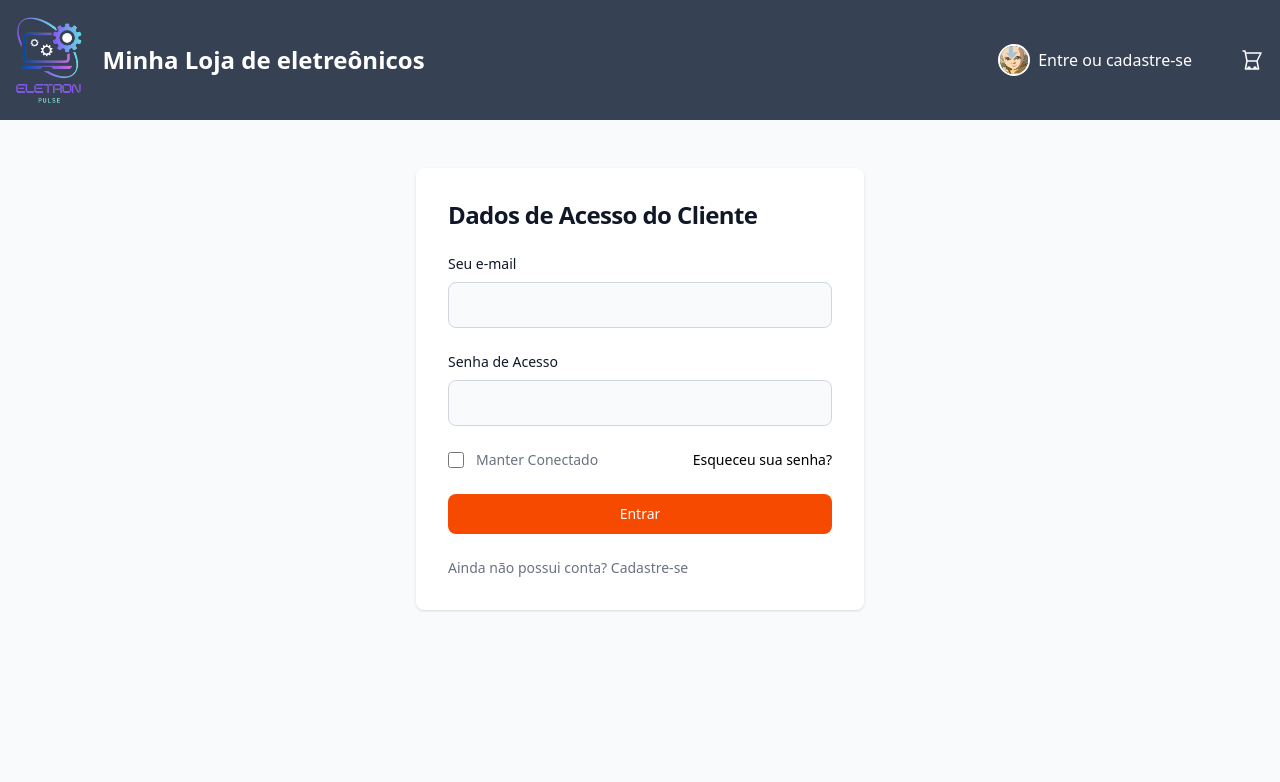
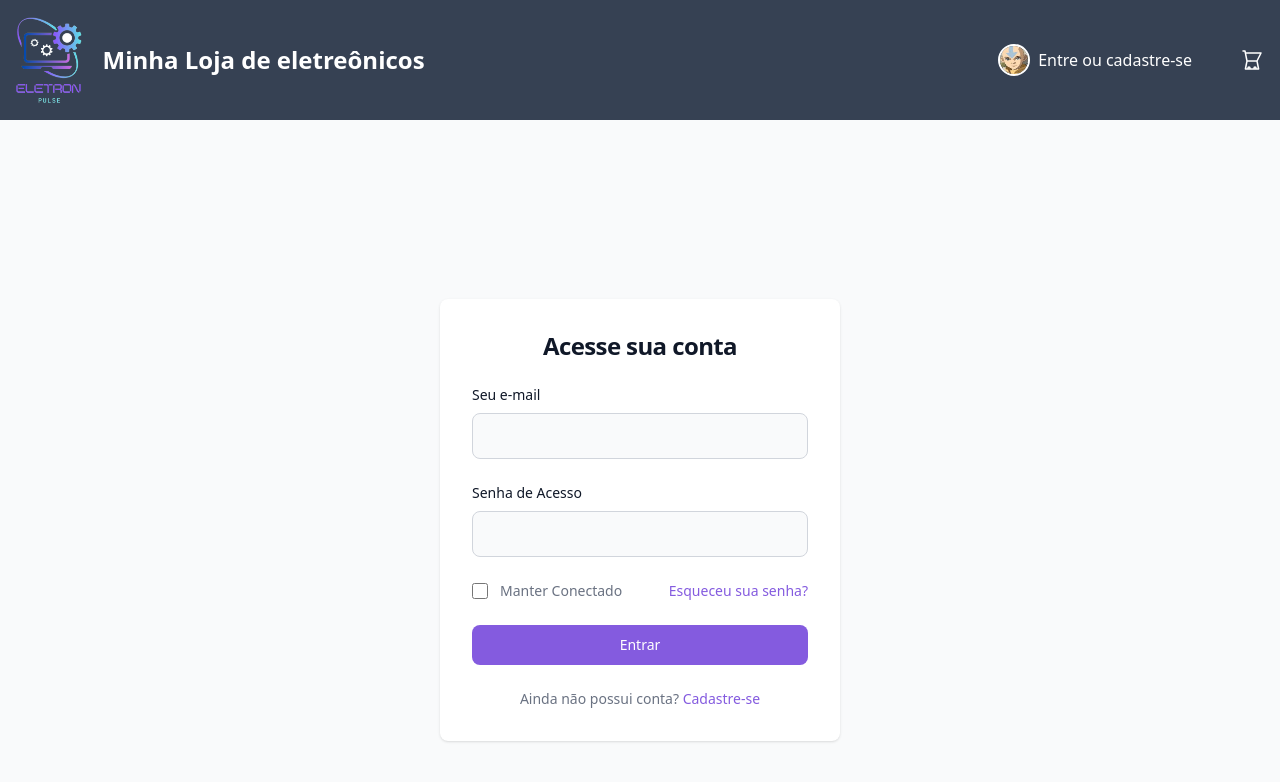
Before and after one commit to Eletron-Pulse/Front, a Next.js app: page /login in a window 1280 px wide. Shown: the top 782 px of the page. Built offline with nearby package versions, Linux system fonts and the light colour scheme.

Commit message:
Correção de erros

```diff
--- a/src/app/login/page.tsx
+++ b/src/app/login/page.tsx
@@ -53,27 +53,25 @@ export default function Login() {
     }
 
     return (
-        <section className="bg-gray-50 dark:bg-gray-900">
-            <p style={{ height: 48 }}></p>
-            <div className="flex flex-col items-center px-6 py-8 mx-auto md:h-screen lg:py-0">
-                <div className="w-full bg-white rounded-lg shadow dark:border md:mt-0 sm:max-w-md xl:p-0 dark:bg-gray-800 dark:border-gray-700">
+        <section className="bg-gray-50 dark:bg-gray-900 min-h-screen flex items-center justify-center">
+            <div className="flex flex-col items-center px-6 py-8 mx-auto w-full max-w-md">
+                <div className="w-full bg-white rounded-lg shadow dark:border dark:bg-gray-800 dark:border-gray-700">
                     <div className="p-6 space-y-4 md:space-y-6 sm:p-8">
-                        <h1 className="text-xl font-bold leading-tight tracking-tight text-gray-900 md:text-2xl dark:text-white">
-                            Dados de Acesso do Cliente
+                        <h1 className="text-3xl font-extrabold leading-tight tracking-tight text-gray-900 md:text-2xl dark:text-white text-center">
+                            Acesse sua conta
                         </h1>
-                        <form className="space-y-4 md:space-y-6"
-                           onSubmit={handleSubmit(verificaLogin)} >
+                        <form className="space-y-4 md:space-y-6" onSubmit={handleSubmit(verificaLogin)}>
                             <div>
                                 <label htmlFor="email" className="block mb-2 text-sm font-medium text-gray-900 dark:text-white">Seu e-mail</label>
                                 <input type="email" id="email"
-                                       className="bg-gray-50 border border-gray-300 text-gray-900 rounded-lg focus:ring-primary-600 focus:border-primary-600 block w-full p-2.5 dark:bg-gray-700 dark:border-gray-600 dark:placeholder-gray-400 dark:text-white dark:focus:ring-blue-500 dark:focus:border-blue-500"
+                                       className="bg-gray-50 border border-gray-300 text-gray-900 rounded-lg focus:ring-[#845bdf] focus:border-[#845bdf] block w-full p-2.5 dark:bg-gray-700 dark:border-gray-600 dark:placeholder-gray-400 dark:text-white dark:focus:ring-[#845bdf] dark:focus:border-[#845bdf]"
                                        required
                                        {...register("email")} />
                             </div>
                             <div>
                                 <label htmlFor="password" className="block mb-2 text-sm font-medium text-gray-900 dark:text-white">Senha de Acesso</label>
                                 <input type="password" id="password"
-                                       className="bg-gray-50 border border-gray-300 text-gray-900 rounded-lg focus:ring-primary-600 focus:border-primary-600 block w-full p-2.5 dark:bg-gray-700 dark:border-gray-600 dark:placeholder-gray-400 dark:text-white dark:focus:ring-blue-500 dark:focus:border-blue-500"
+                                       className="bg-gray-50 border border-gray-300 text-gray-900 rounded-lg focus:ring-[#845bdf] focus:border-[#845bdf] block w-full p-2.5 dark:bg-gray-700 dark:border-gray-600 dark:placeholder-gray-400 dark:text-white dark:focus:ring-[#845bdf] dark:focus:border-[#845bdf]"
                                        required
                                        {...register("senha")} />
                             </div>
@@ -82,20 +80,20 @@ export default function Login() {
                                     <div className="flex items-center h-5">
                                         <input id="remember"
                                                aria-describedby="remember" type="checkbox"
-                                               className="w-4 h-4 border border-gray-300 rounded bg-gray-50 focus:ring-3 focus:ring-primary-300 dark:bg-gray-700 dark:border-gray-600 dark:focus:ring-primary-600 dark:ring-offset-gray-800"
+                                               className="w-4 h-4 border border-gray-300 rounded bg-gray-50 focus:ring-3 focus:ring-[#845bdf] dark:bg-gray-700 dark:border-gray-600 dark:focus:ring-[#845bdf] dark:ring-offset-gray-800"
                                                {...register("manter")} />
                                     </div>
                                     <div className="ml-3 text-sm">
                                         <label htmlFor="remember" className="text-gray-500 dark:text-gray-300">Manter Conectado</label>
                                     </div>
                                 </div>
-                                <a href="#" className="text-sm font-medium text-primary-600 hover:underline dark:text-primary-500">Esqueceu sua senha?</a>
+                                <a href="#" className="text-sm font-medium text-[#845bdf] hover:underline dark:text-[#845bdf]">Esqueceu sua senha?</a>
                             </div>
-                            <button type="submit" className="w-full text-white bg-orange-600 hover:bg-orange-700 focus:ring-4 focus:outline-none focus:ring-orange-300 font-medium rounded-lg text-sm px-5 py-2.5 text-center dark:bg-blue-600 dark:hover:bg-blue-700 dark:focus:ring-blue-800">
+                            <button type="submit" className="w-full text-white bg-[#845bdf] hover:bg-[#6b46c1] focus:ring-4 focus:outline-none focus:ring-purple-300 font-medium rounded-lg text-sm px-5 py-2.5 text-center dark:bg-[#845bdf] dark:hover:bg-[#6b46c1] dark:focus:ring-purple-800">
                                 Entrar
                             </button>
-                            <p className="text-sm font-light text-gray-500 dark:text-gray-400">
-                                Ainda não possui conta? <a href="#" className="font-medium text-primary-600 hover:underline dark:text-primary-500">Cadastre-se</a>
+                            <p className="text-sm font-light text-gray-500 dark:text-gray-400 text-center">
+                                Ainda não possui conta? <a href="#" className="font-medium text-[#845bdf] hover:underline dark:text-[#845bdf]">Cadastre-se</a>
                             </p>
                         </form>
                     </div>
```
